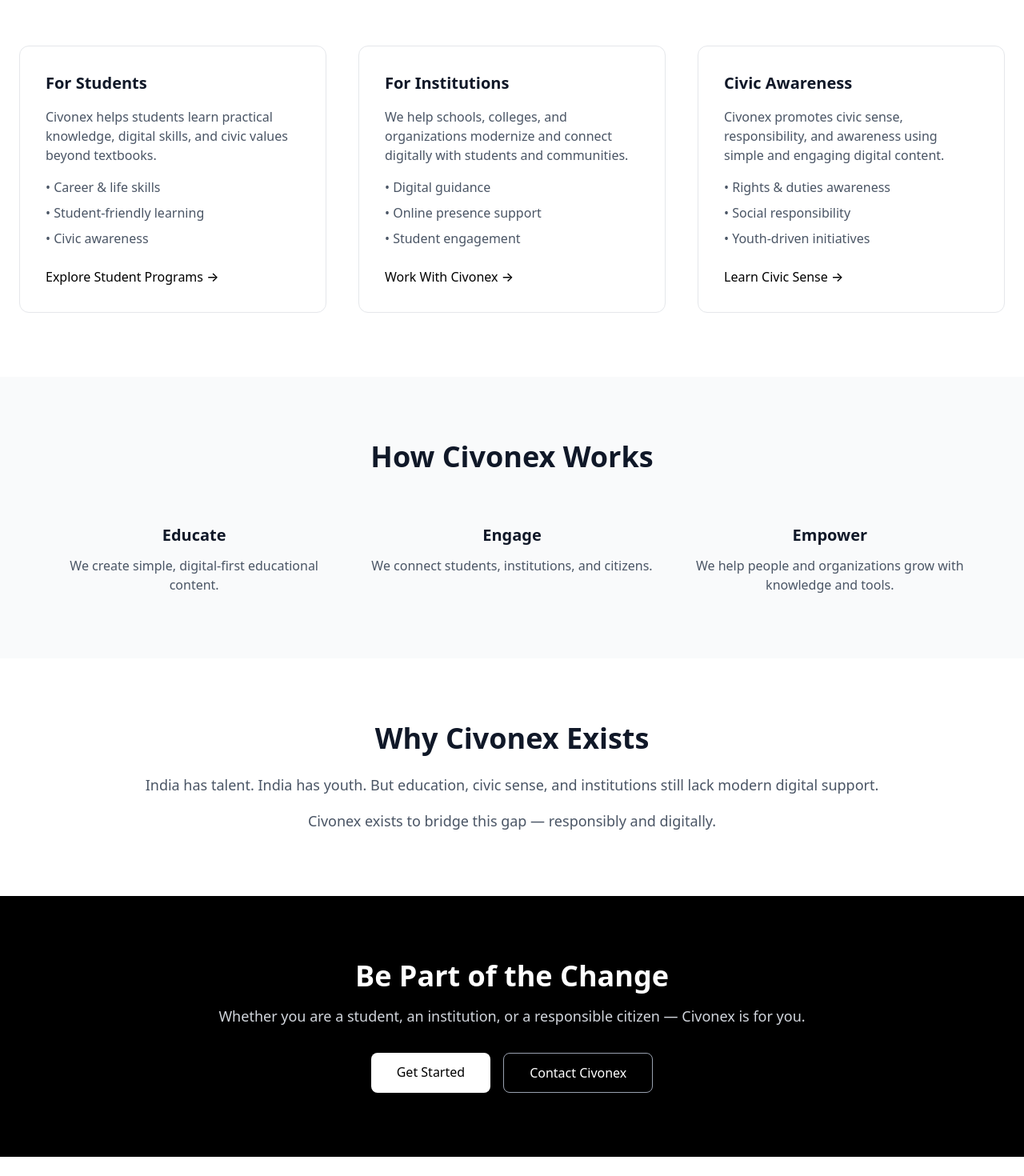
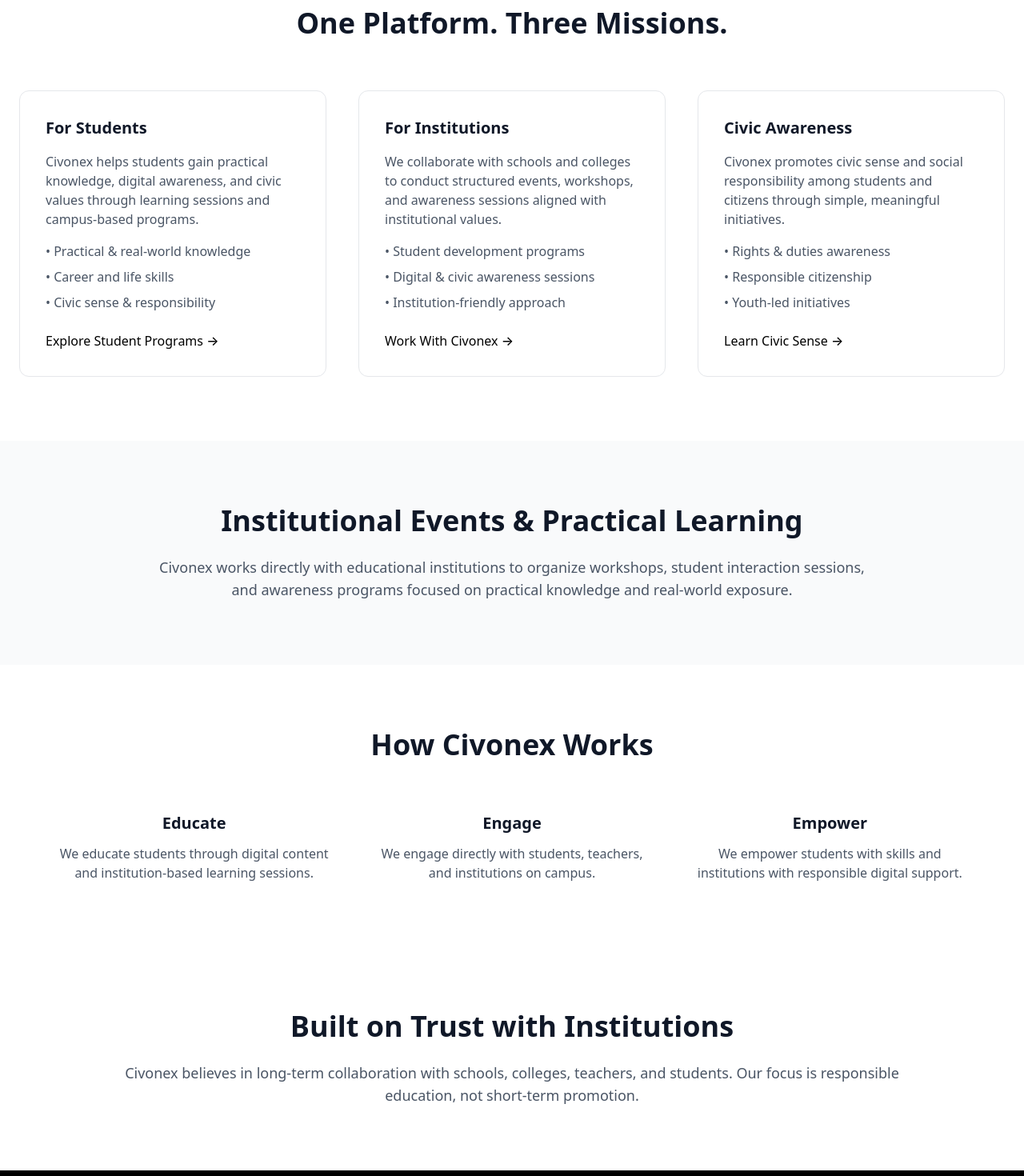
Before and after one commit to civonexteam/civonex-website, a Next.js app: page / in a window 1280 px wide. Shown: the part 980-2450 px from the top of the page at 80% size. Before the commit the page ends 2426 px from the top, so only its background shows below. Built offline with nearby package versions, Linux system fonts and the light colour scheme.

Commit message:
Improve homepage content and structure

```diff
--- a/app/page.tsx
+++ b/app/page.tsx
@@ -13,7 +13,8 @@
 
           <p className="mt-6 text-lg text-gray-600 max-w-3xl mx-auto">
             Civonex is a digital-first platform focused on education, civic awareness,
-            and empowering institutions using technology.
+            and empowering institutions using technology — both online and through
+            on-ground programs in schools and colleges.
           </p>
 
           <div className="mt-10 flex flex-col sm:flex-row justify-center gap-4">
@@ -43,12 +44,13 @@
 
           <p className="mt-6 text-gray-600 text-lg leading-relaxed">
             Civonex is a digital-first initiative focused on education, civic responsibility,
-            and institutional growth. We help students learn practical skills, build civic
-            sense among citizens, and support institutions in their digital journey.
+            and institutional growth. We work with students, citizens, and educational
+            institutions to create meaningful learning experiences.
           </p>
 
           <p className="mt-4 text-gray-600 text-lg">
-            Built for India. Designed for the next generation.
+            Along with digital learning, Civonex actively collaborates with schools
+            and colleges to conduct student-focused events and awareness programs.
           </p>
         </div>
       </section>
@@ -66,14 +68,14 @@
             <div className="border border-gray-200 rounded-xl p-8 hover:shadow-md transition">
               <h3 className="text-xl font-semibold">For Students</h3>
               <p className="mt-4 text-gray-600">
-                Civonex helps students learn practical knowledge, digital skills,
-                and civic values beyond textbooks.
+                Civonex helps students gain practical knowledge, digital awareness,
+                and civic values through learning sessions and campus-based programs.
               </p>
 
               <ul className="mt-4 space-y-2 text-gray-600">
-                <li>• Career & life skills</li>
-                <li>• Student-friendly learning</li>
-                <li>• Civic awareness</li>
+                <li>• Practical & real-world knowledge</li>
+                <li>• Career and life skills</li>
+                <li>• Civic sense & responsibility</li>
               </ul>
 
               <a
@@ -88,14 +90,15 @@
             <div className="border border-gray-200 rounded-xl p-8 hover:shadow-md transition">
               <h3 className="text-xl font-semibold">For Institutions</h3>
               <p className="mt-4 text-gray-600">
-                We help schools, colleges, and organizations modernize and connect
-                digitally with students and communities.
+                We collaborate with schools and colleges to conduct structured
+                events, workshops, and awareness sessions aligned with
+                institutional values.
               </p>
 
               <ul className="mt-4 space-y-2 text-gray-600">
-                <li>• Digital guidance</li>
-                <li>• Online presence support</li>
-                <li>• Student engagement</li>
+                <li>• Student development programs</li>
+                <li>• Digital & civic awareness sessions</li>
+                <li>• Institution-friendly approach</li>
               </ul>
 
               <a
@@ -110,14 +113,14 @@
             <div className="border border-gray-200 rounded-xl p-8 hover:shadow-md transition">
               <h3 className="text-xl font-semibold">Civic Awareness</h3>
               <p className="mt-4 text-gray-600">
-                Civonex promotes civic sense, responsibility, and awareness using
-                simple and engaging digital content.
+                Civonex promotes civic sense and social responsibility
+                among students and citizens through simple, meaningful initiatives.
               </p>
 
               <ul className="mt-4 space-y-2 text-gray-600">
                 <li>• Rights & duties awareness</li>
-                <li>• Social responsibility</li>
-                <li>• Youth-driven initiatives</li>
+                <li>• Responsible citizenship</li>
+                <li>• Youth-led initiatives</li>
               </ul>
 
               <a
@@ -132,8 +135,23 @@
         </div>
       </section>
 
+      {/* ================= EVENTS & PRACTICAL PROGRAMS ================= */}
+      <section className="py-20 px-6 bg-gray-50">
+        <div className="max-w-6xl mx-auto text-center">
+          <h2 className="text-3xl md:text-4xl font-semibold">
+            Institutional Events & Practical Learning
+          </h2>
+
+          <p className="mt-6 text-gray-600 text-lg max-w-4xl mx-auto">
+            Civonex works directly with educational institutions to organize
+            workshops, student interaction sessions, and awareness programs
+            focused on practical knowledge and real-world exposure.
+          </p>
+        </div>
+      </section>
+
       {/* ================= HOW IT WORKS ================= */}
-      <section className="py-20 px-6 bg-gray-50">
+      <section className="py-20 px-6">
         <div className="max-w-6xl mx-auto">
           <h2 className="text-3xl md:text-4xl font-semibold text-center">
             How Civonex Works
@@ -143,41 +161,41 @@
             <div>
               <h3 className="text-xl font-semibold">Educate</h3>
               <p className="mt-3 text-gray-600">
-                We create simple, digital-first educational content.
+                We educate students through digital content and
+                institution-based learning sessions.
               </p>
             </div>
 
             <div>
               <h3 className="text-xl font-semibold">Engage</h3>
               <p className="mt-3 text-gray-600">
-                We connect students, institutions, and citizens.
+                We engage directly with students, teachers,
+                and institutions on campus.
               </p>
             </div>
 
             <div>
               <h3 className="text-xl font-semibold">Empower</h3>
               <p className="mt-3 text-gray-600">
-                We help people and organizations grow with knowledge and tools.
+                We empower students with skills and institutions
+                with responsible digital support.
               </p>
             </div>
           </div>
         </div>
       </section>
 
-      {/* ================= WHY CIVONEX ================= */}
+      {/* ================= TRUST SECTION ================= */}
       <section className="py-20 px-6">
         <div className="max-w-5xl mx-auto text-center">
           <h2 className="text-3xl md:text-4xl font-semibold">
-            Why Civonex Exists
+            Built on Trust with Institutions
           </h2>
 
-          <p className="mt-6 text-gray-600 text-lg leading-relaxed">
-            India has talent. India has youth. But education, civic sense,
-            and institutions still lack modern digital support.
-          </p>
-
-          <p className="mt-4 text-gray-600 text-lg">
-            Civonex exists to bridge this gap — responsibly and digitally.
+          <p className="mt-6 text-gray-600 text-lg">
+            Civonex believes in long-term collaboration with schools,
+            colleges, teachers, and students. Our focus is
+            responsible education, not short-term promotion.
           </p>
         </div>
       </section>
@@ -186,27 +204,20 @@
       <section className="py-20 px-6 bg-black text-white">
         <div className="max-w-6xl mx-auto text-center">
           <h2 className="text-3xl md:text-4xl font-semibold">
-            Be Part of the Change
+            Bring Civonex to Your Institution
           </h2>
 
           <p className="mt-4 text-gray-300 text-lg">
-            Whether you are a student, an institution, or a responsible citizen —
-            Civonex is for you.
+            Interested in student programs, workshops, or awareness sessions?
+            Let’s collaborate for meaningful impact.
           </p>
 
-          <div className="mt-8 flex flex-col sm:flex-row justify-center gap-4">
+          <div className="mt-8">
             <a
-              href="/students"
+              href="/contact"
               className="bg-white text-black px-8 py-3 rounded-lg font-medium hover:bg-gray-200 transition"
             >
-              Get Started
-            </a>
-
-            <a
-              href="/contact"
-              className="border border-gray-400 px-8 py-3 rounded-lg font-medium hover:border-white transition"
-            >
-              Contact Civonex
+              Contact for Collaboration
             </a>
           </div>
         </div>
```
